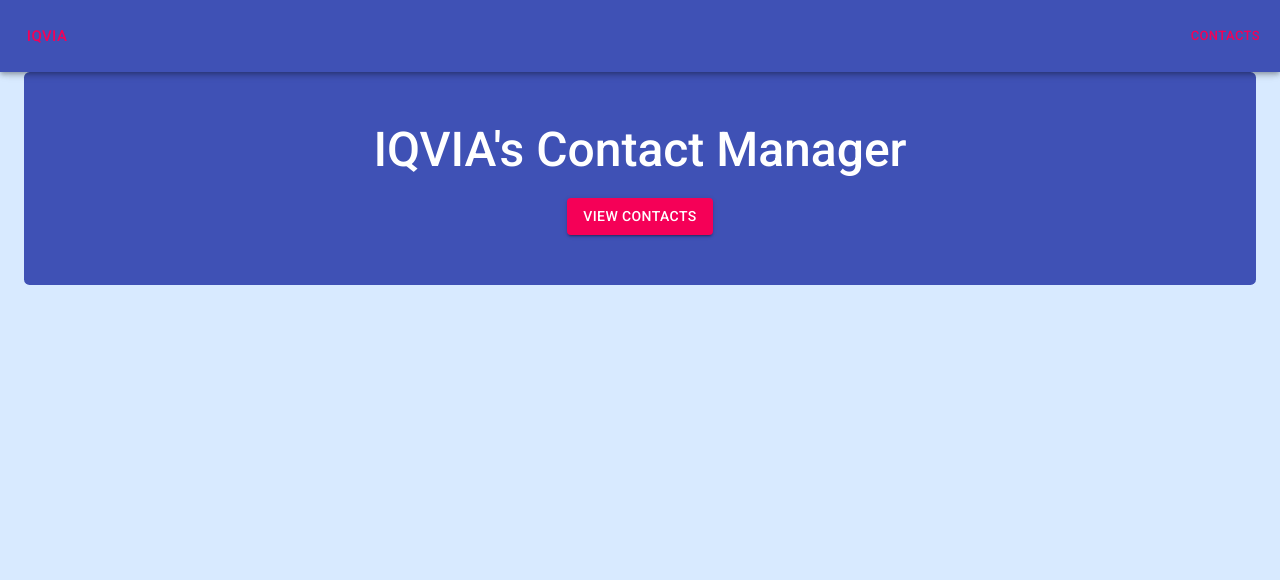
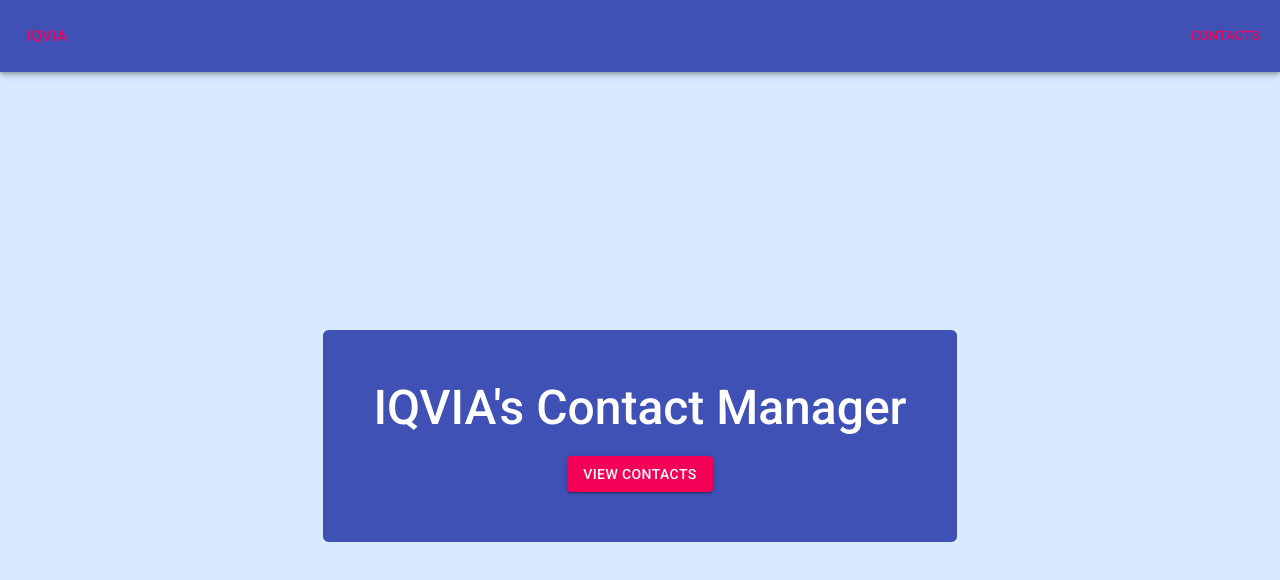
Before and after one commit to DilyanaM/contacts-iqvia, a React (Create React App) app: page / in a window 1280 px wide. Shown: the top 580 px of the page. Built offline with nearby package versions, Linux system fonts and the light colour scheme.

Commit message:
update dependencies

```diff
--- a/package.json
+++ b/package.json
@@ -3,8 +3,8 @@
   "version": "0.1.0",
   "private": true,
   "dependencies": {
-    "@apollo/react-hooks": "^3.1.3",
-    "@apollo/react-testing": "^3.1.3",
+    "@apollo/react-hooks": "^3.1.5",
+    "@apollo/react-testing": "^3.1.4",
     "@material-ui/core": "^4.9.12",
     "@material-ui/icons": "^4.9.1",
     "@types/enzyme": "^3.10.5",
--- a/src/components/main/Main.css
+++ b/src/components/main/Main.css
@@ -1,7 +1,7 @@
 .main-container {
   max-width: 100vw !important;
   height: 100%;
-  display: flex;
+  display: flex !important;
   flex-direction: column;
   justify-content: center;
   align-items: center;
```
Also changed, not shown: 1 other file (tests, documents, lock files or other folders).
